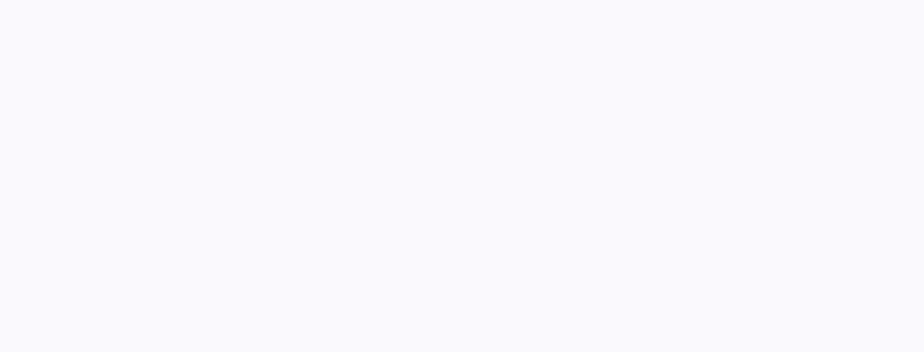
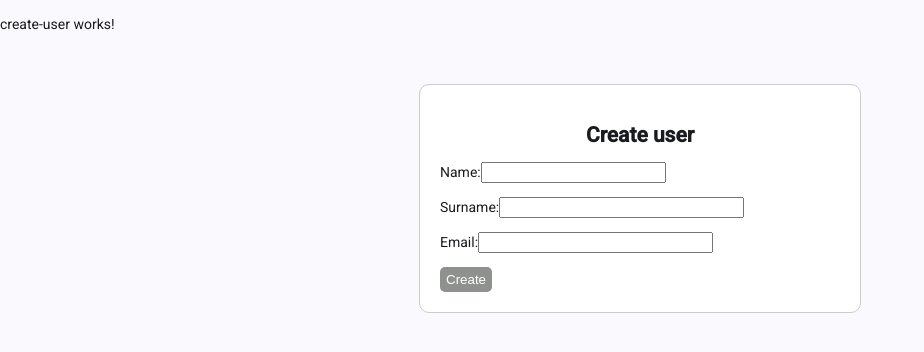
Before and after one commit to thabomahlalela/electronic-attendence-register, an Angular app: page /create-user in a window 1280 px wide. Before the commit this address led to /. Shown: the top 352 px of the page, without its empty margins (0-924 px from the left). Built offline with nearby package versions, Linux system fonts and the light colour scheme.

Commit message:
update-create-users

```diff
--- a/src/app/components/about-company/about-company.html
+++ b/src/app/components/about-company/about-company.html
@@ -48,7 +48,9 @@
 
         <div id="view-users">
             <app-view-users></app-view-users>
+
         </div>
+        <!-- <router-outlet></router-outlet> -->
 
     </div>
 
--- a/src/app/components/about-company/about-company.ts
+++ b/src/app/components/about-company/about-company.ts
@@ -2,10 +2,12 @@ import { Component } from '@angular/core';
 import { MatButtonModule } from '@angular/material/button';
 import { MatIcon } from '@angular/material/icon';
 import { ViewUsers } from "../view-users/view-users";
+import { RouterOutlet } from '@angular/router';
+
 
 @Component({
   selector: 'app-about-company',
-  imports: [MatIcon, MatButtonModule, ViewUsers],
+  imports: [MatIcon, MatButtonModule, ViewUsers, RouterOutlet],
   templateUrl: './about-company.html',
   styleUrl: './about-company.css'
 })
--- /dev/null
+++ b/src/app/components/create-user/create-user.css
@@ -0,0 +1,58 @@
+.create-user{
+    width: 400px;
+    margin: 50px auto;
+    padding: 20px;
+    border: 1px solid #ccc;
+    border-radius: 10px;
+    /* margin-top: -40px;
+    margin-left: 900px; */
+
+    background-color: white ;
+
+    z-index: 1;
+
+}
+
+
+h2{
+    text-align : center;
+    margin-top: 20px;
+
+}
+#one{
+    width: 237px;
+}
+#two{
+  width: 227px;
+
+}
+#three{
+    width: 230px;
+
+}
+
+#four{
+    width: 230px;
+}
+button{
+    /* width: 18%; */
+    height: 25px;
+    background-color: #8e918e;
+    color: #fff;
+    border:none;
+    border-radius: 5px;
+    cursor: pointer;
+
+
+}
+:hover button{
+    background-color: #5a6773;
+}
+input{
+    /* width: 100%;
+    padding: 10px;
+    margin-bottom: 20px;
+    border: 1px solid #ccc;
+    border-radius: 5px;
+    box-sizing: border-box; */
+}
--- /dev/null
+++ b/src/app/components/create-user/create-user.html
@@ -0,0 +1,20 @@
+<p>create-user works!</p>
+<div class="create-user">
+    <h2>Create user</h2>
+    <form >
+        <p>
+            <label>Name:</label>
+            <input name="Company-name" type="text"  >
+        </p>
+        <p>
+            <label>Surname:</label>
+            <input  id="one" name="city" type="text" >
+        </p>
+        <p>
+            <label>Email:</label>
+            <input  id="two" name="sector" type="email" >
+        </p>
+
+        <button type="submit">Create</button>
+
+    </form>
--- a/src/app/components/view-users/view-users.html
+++ b/src/app/components/view-users/view-users.html
@@ -1,7 +1,7 @@
 
 
         <div id="user-icons">
-             <button class="add-Icon" matMiniFab>
+             <button  (click)="onClick()" class="add-Icon" matMiniFab>
                  +
             </button>
 
--- a/src/app/components/view-users/view-users.ts
+++ b/src/app/components/view-users/view-users.ts
@@ -1,8 +1,9 @@
-import { Component } from '@angular/core';
+import { Component, inject } from '@angular/core';
 import {DUMMY_USERS} from '../dummies/dummy-user'
 import { User } from '../../models/user.model';
 import { EditUser } from '../../edit-user';
 import { MatIcon } from '@angular/material/icon';
+import { Router } from '@angular/router';
 
 
 @Component({
@@ -12,9 +13,16 @@ import { MatIcon } from '@angular/material/icon';
   styleUrl: './view-users.css'
 })
 export class ViewUsers {
-  users : User[] = DUMMY_USERS
+
+
+private users : User[] = DUMMY_USERS
+private router = inject(Router)
 
   get getUsers(){
     return this.users
   }
+
+  onClick() {
+      this.router.navigate(['create-user'])
+  }
 }
```
Also changed, not shown: src/app/app.routes.ts (+7 -0 lines), src/app/components/create-user/create-user.ts (added, +11 -0 lines), 1 other file (tests, documents, lock files or other folders).
